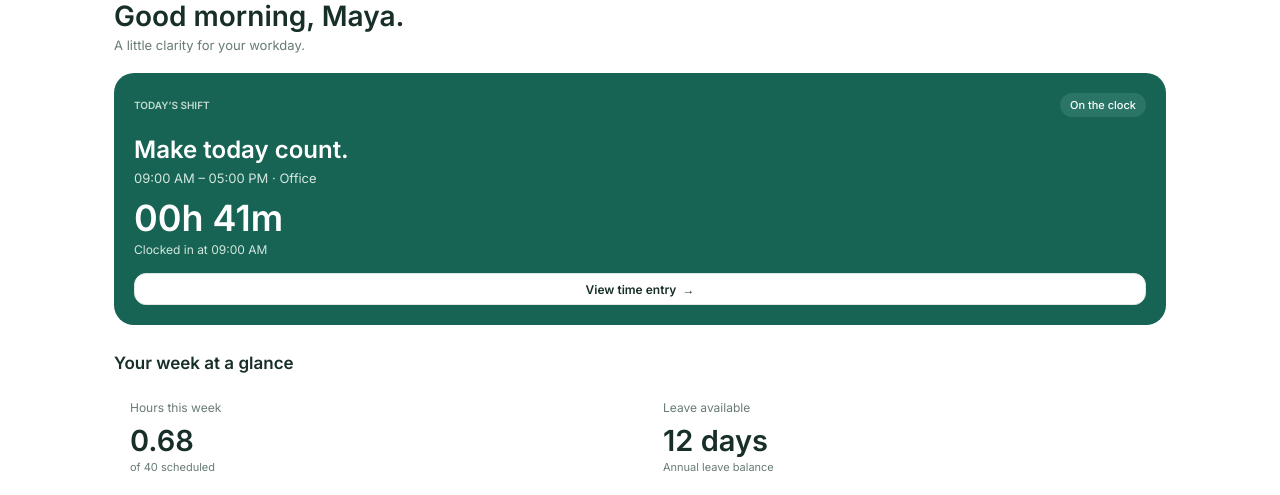
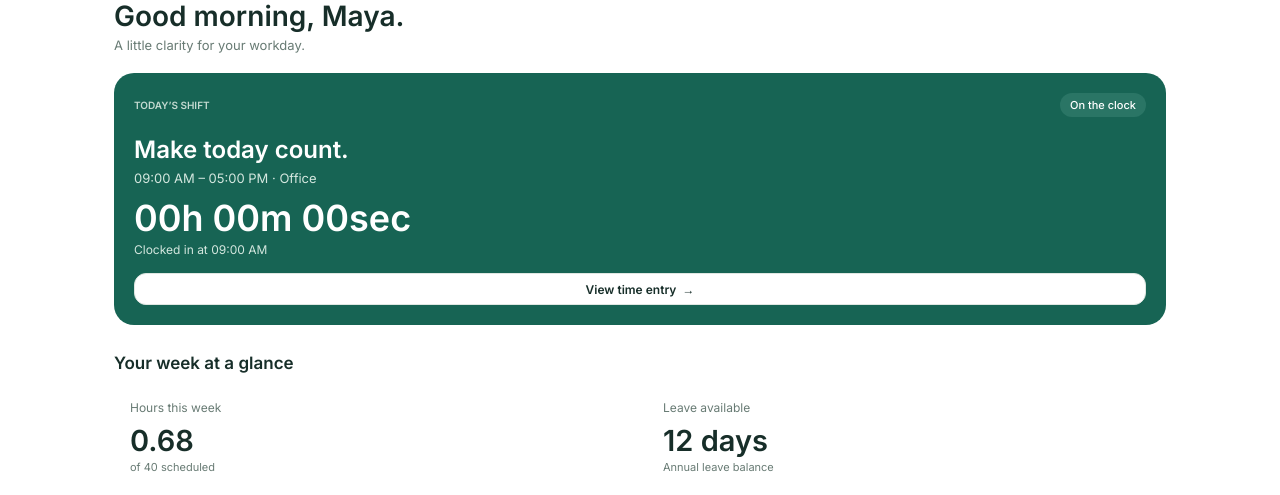
Before and after one commit to 0wpe/CSET-220-Project-Semester-3-Final, a Laravel app: template resources/views/employee/dashboard.blade.php in a window 1280 px wide. Shown: the part 209-704 px from the top of the page. Run offline with Laravel 12, Linux system fonts and the light colour scheme; the template is opened without the code that fills it, so the values that code supplies are empty.

Commit message:
..........

```diff
--- a/resources/views/employee/dashboard.blade.php
+++ b/resources/views/employee/dashboard.blade.php
@@ -305,7 +305,7 @@
         </div>
 
         <div class="shift-time">
-            00h 41m
+            00h 00m 00sec
         </div>
 
         <div class="clocked-in-time">
```
